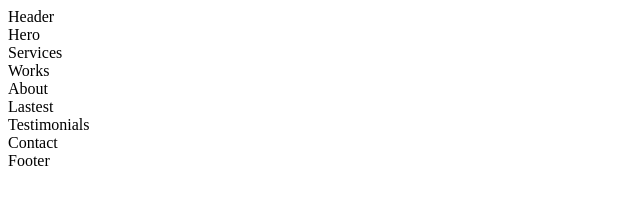
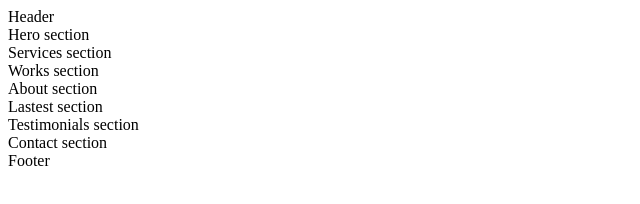
Before and after one commit to AgustinGallotti/holbertonschool-web_front_end, a plain HTML site: page 0x00-html_advanced/5-index.html in a window 1280 px wide. Shown: the whole page, without its empty margins (0-640 px from the left). Drawn offline with Linux system fonts and the light colour scheme.

Commit message:
section added

```diff
--- a/0x00-html_advanced/5-index.html
+++ b/0x00-html_advanced/5-index.html
@@ -11,13 +11,13 @@
 <body>
     <header>Header</header>
     <main>
-        <section>Hero</section>
-        <section>Services</section>
-        <section>Works</section>
-        <section>About</section>
-        <section>Lastest</section>
-        <section>Testimonials</section>
-        <section>Contact</section>
+        <section>Hero section</section>
+        <section>Services section</section>
+        <section>Works section</section>
+        <section>About section</section>
+        <section>Lastest section</section>
+        <section>Testimonials section</section>
+        <section>Contact section</section>
     </main>
     <footer>Footer</footer>
 </body>
```
